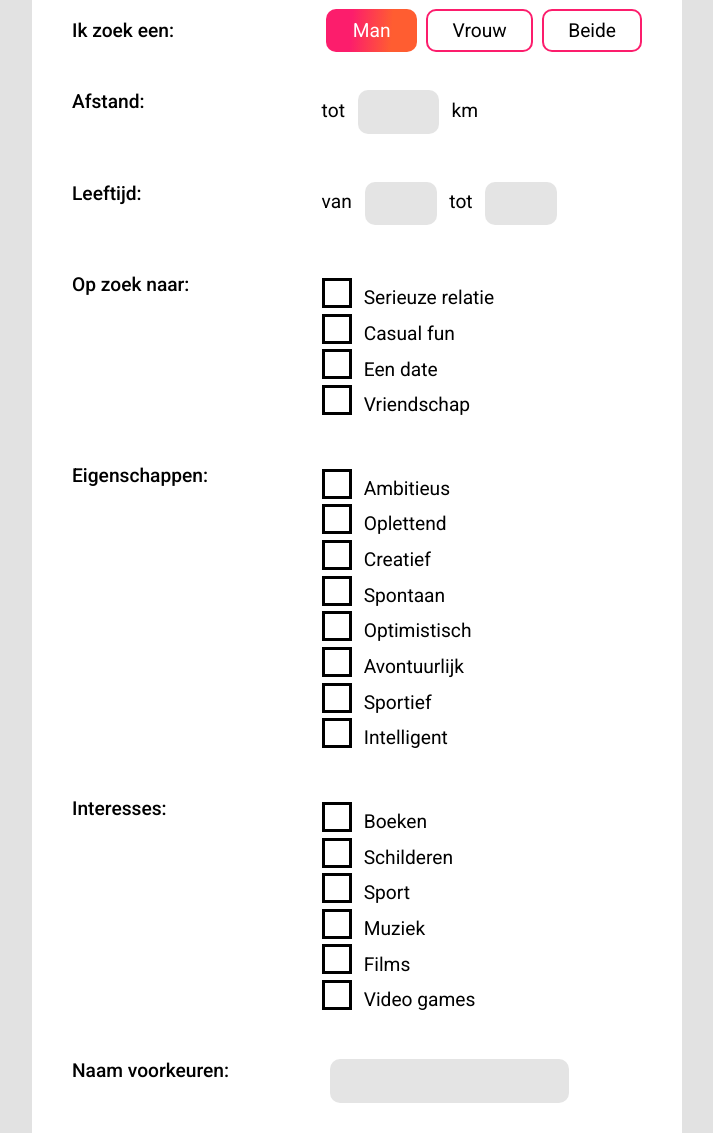
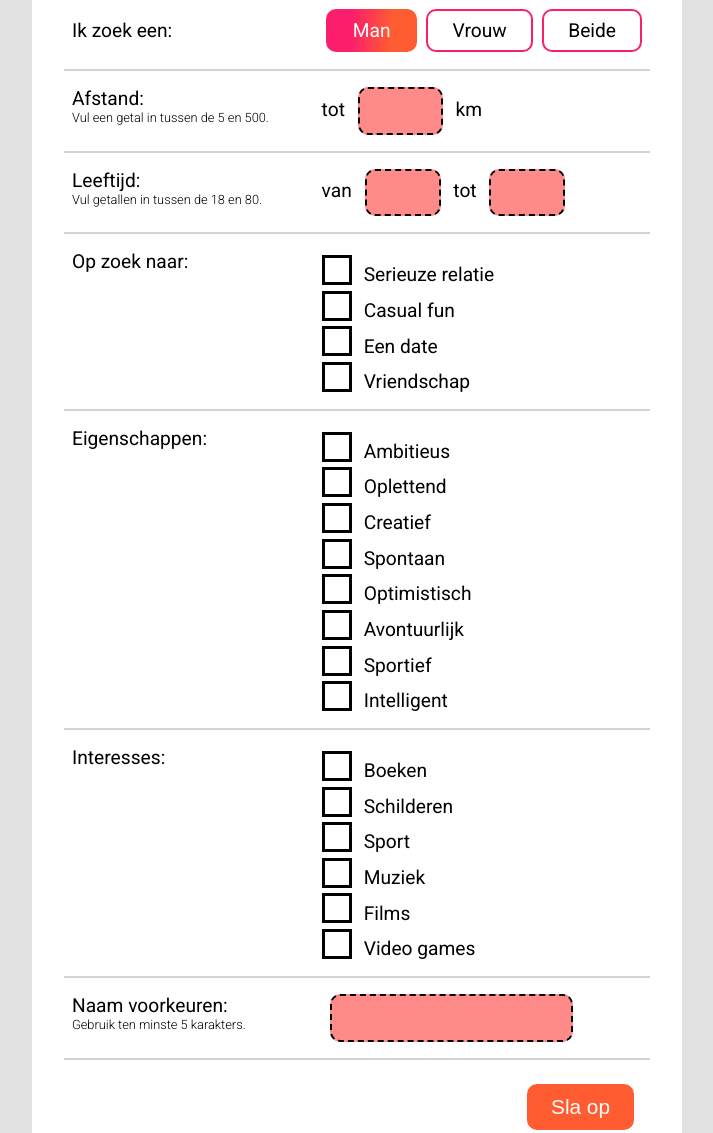
Before and after one commit to Lynnvanschie/Project-Tech, a website: page view/filter.ejs in a window 1280 px wide. Shown: the part 223-1356 px from the top of the page, without its empty margins (283-996 px from the left). Drawn offline with nearby package versions, Linux system fonts and the light colour scheme; files that its build step writes are made by us from their sources.

Commit message:
added form validation and changed form css

```diff
--- a/static/css/style.css
+++ b/static/css/style.css
@@ -184,6 +184,12 @@ form {
 	margin: 3rem 8vw;
 }
 
+hr{
+	height: 2px;
+	border: none;
+	background-color: lightgrey;
+}
+
 .container {
 	display: flex;
 	flex-direction: row;
@@ -192,20 +198,20 @@ form {
 	padding: 1rem 0.5rem;
 }
 
-.container>div{
-	margin-bottom: 1rem;
+.container p, .container>div {
+	min-width: 13em;
 }
 
-.container p, .container>label {
-	min-width: 13em;
-	margin-bottom: 1rem;
-	font-weight: 500;
+.formcontext{
+	font-weight: 300;
+	font-size: 0.8rem;
 }
 
 input[type="radio"] {
 	/* Bron weghalen radiobutton: https://markheath.net/post/customize-radio-button-css */
 	opacity: 0;
 	width: 0;
+	margin-bottom: 1rem;
 }
 
 .geslacht label {
@@ -215,7 +221,7 @@ input[type="radio"] {
 	margin: 0.5rem 0;
 }
 
-.geslacht label:hover , input[type="radio"]:checked+label{
+.geslacht label:hover, input[type="radio"]:checked+label {
 	cursor: pointer;
 	background-color: rgba(252, 29, 108);
 	background: linear-gradient(94deg, rgba(252, 29, 108, 1) 28%, rgba(255, 93, 49, 1) 72%);
@@ -225,7 +231,7 @@ input[type="radio"] {
 	border: none;
 }
 
-input[type="number"], input[type="text"]{
+input[type="number"], input[type="text"] {
 	margin: 0 0.5rem;
 	background-color: #E4E4E4;
 	border: none;
@@ -236,17 +242,27 @@ input[type="number"], input[type="text"]{
 
 input[type=number]::-webkit-inner-spin-button,
 input[type=number]::-webkit-outer-spin-button {
-  -webkit-appearance: none;
-  margin: 0;
+	-webkit-appearance: none;
+	margin: 0;
 }
 
-input[type="number"]:hover, input[type="text"]:hover, input[type="number"]:focus, input[type="text"]:focus{
+input[type="number"]:hover, input[type="text"]:hover, input[type="number"]:focus, input[type="text"]:focus {
 	outline: none;
 	background-color: #C1C1C1;
 }
 
+input[type="text"]:invalid, input[type="number"]:invalid {
+	background-color: #FF8A8A;
+	border: 2px dashed black;
+}
 
-input[type='checkbox']{ /*Bron:https://www.youtube.com/watch?v=K1sL3wPisJw;*/
+input[type="text"]:valid, input[type="number"]:valid {
+	background-color: #CBFFD0;
+	border: 2px solid black;
+}
+
+input[type='checkbox'] {
+	/*Bron:https://www.youtube.com/watch?v=K1sL3wPisJw;*/
 	position: relative;
 	top: 0.3rem;
 	width: 1.8em;
@@ -258,18 +274,18 @@ input[type='checkbox']{ /*Bron:https://www.youtube.com/watch?v=K1sL3wPisJw;*/
 	margin-bottom: 0.5em;
 }
 
-input[type='checkbox']:before{
-	content:'';
+input[type='checkbox']:before {
+	content: '';
 	position: absolute;
 	top: 0;
 	left: 0;
 	width: 100%;
 	height: 100%;
 	border: 3px solid black;
-	transition:.5s;
+	transition: .5s;
 }
 
-input:checked[type='checkbox']:before{
+input:checked[type='checkbox']:before {
 	border-left: none;
 	border-top: none;
 	width: 1em;
--- a/view/filter.ejs
+++ b/view/filter.ejs
@@ -20,21 +20,30 @@
 					<label for="beide">Beide</label>
 				</div>
 			</div>
+			<hr>
 
 			<div class="container">
-				<p>Afstand: </p>
 				<div>
-					<label for="afstand">tot <input type="number" min="5" max="500" name="afstand" value="afstand" id="afstand"> km</label>
+					<p>Afstand: </p>
+					<p class="formcontext">Vul een getal in tussen de 5 en 500.</p>
+				</div>
+				<div>
+					<label for="afstand">tot <input type="number" min="5" max="500" name="afstand" value="afstand" id="afstand" required> km</label>
 				</div>
 			</div>
+			<hr>
 
 			<div class="container">
-				<p>Leeftijd: </p>
 				<div>
-					<label for="leeftijdA">van <input type="number" min="18" max="79" name="leeftijdA" value="leeftijdA" id="leeftijdA"></label>
-					<label for="leeftijdB">tot <input type="number" min="19" max="80" name="leeftijdB" value="leeftijdB" id="leeftijdB"></label>
+					<p>Leeftijd: </p>
+					<p class="formcontext">Vul getallen in tussen de 18 en 80.</p>
+				</div>
+				<div>
+					<label for="leeftijdA">van <input type="number" min="18" max="79" name="leeftijdA" value="leeftijdA" id="leeftijdA" required></label>
+					<label for="leeftijdB">tot <input type="number" min="19" max="80" name="leeftijdB" value="leeftijdB" id="leeftijdB" required></label>
 				</div>
 			</div>
+			<hr>
 
 			<div class="container">
 				<p>Op zoek naar:</p>
@@ -57,6 +66,7 @@
 					</div>
 				</div>
 			</div>
+			<hr>
 
 			<div class="container">
 				<p>Eigenschappen:</p>
@@ -95,6 +105,7 @@
 					</div>
 				</div>
 			</div>
+			<hr>
 
 			<div class="container">
 				<p>Interesses:</p>
@@ -125,11 +136,16 @@
 					</div>
 				</div>
 			</div>
+			<hr>
 
 			<div class="container">
-				<label for="name">Naam voorkeuren:</label>
-				<input type="text" name="name" id="name">
+				<div>
+					<label for="name">Naam voorkeuren:</label>
+					<p class="formcontext">Gebruik ten minste 5 karakters.</p>
+				</div>
+				<input type="text" name="name" id="name" minlength="5" required>
 			</div>
+			<hr>
 
 			<input type="submit" name="submit" value="Sla op">
 		</form>
```
